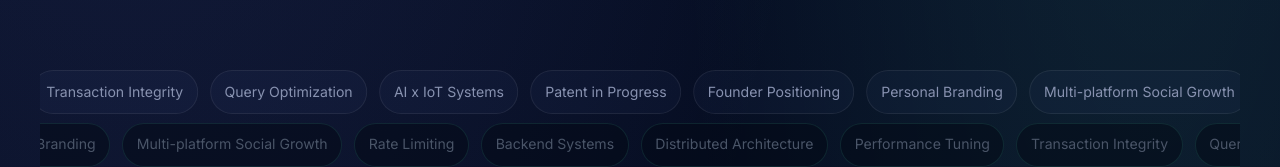
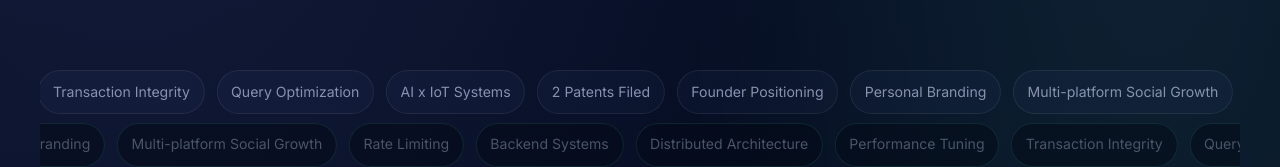
Before and after one commit to Prafful7601/personal-portfolio, a React (Vite) app: page / in a window 1280 px wide. Shown: the part 1272-1439 px from the top of the page. Built offline with nearby package versions, Linux system fonts and the light colour scheme.

Commit message:
feat: update agriculture patent status to filed with application details
Patent application 202611057250 was filed with the Indian Patent
Office on 05/05/2026 and published 17/07/2026.

```diff
--- a/src/App.jsx
+++ b/src/App.jsx
@@ -69,10 +69,10 @@ const smartSkinPatent = {
 }
 
 const upcomingPatent = {
-  tag: 'Patent Filing',
+  tag: 'Patent Filed',
   title: 'An AI + IoT precision-agriculture patent is one active thread of my work, not the whole future.',
   summary:
-    'The proposed invention is an AI-based pest detection and automated pesticide administration device for precision agriculture. It captures insect images and crop-damage patterns, identifies pest species with machine learning, determines the correct treatment based on pest type and crop growth stage, and triggers precision spraying in controlled quantities.',
+    'Filed as an ordinary patent application with the Indian Patent Office (Application No. 202611057250, filed 05 May 2026, published 17 July 2026). The invention is an AI-based pest detection and automated pesticide administration device for precision agriculture. It captures insect images and crop-damage patterns, identifies pest species with machine learning, determines the correct treatment based on pest type and crop growth stage, and triggers precision spraying in controlled quantities.',
   points: [
     'Combines computer vision, machine learning, IoT hardware, and automated actuation.',
     'Targets high-accuracy pest identification from insects and leaf-bite damage patterns.',
@@ -273,7 +273,7 @@ const marquee = [
   'Transaction Integrity',
   'Query Optimization',
   'AI x IoT Systems',
-  'Patent in Progress',
+  '2 Patents Filed',
   'Founder Positioning',
   'Personal Branding',
   'Multi-platform Social Growth',
```
